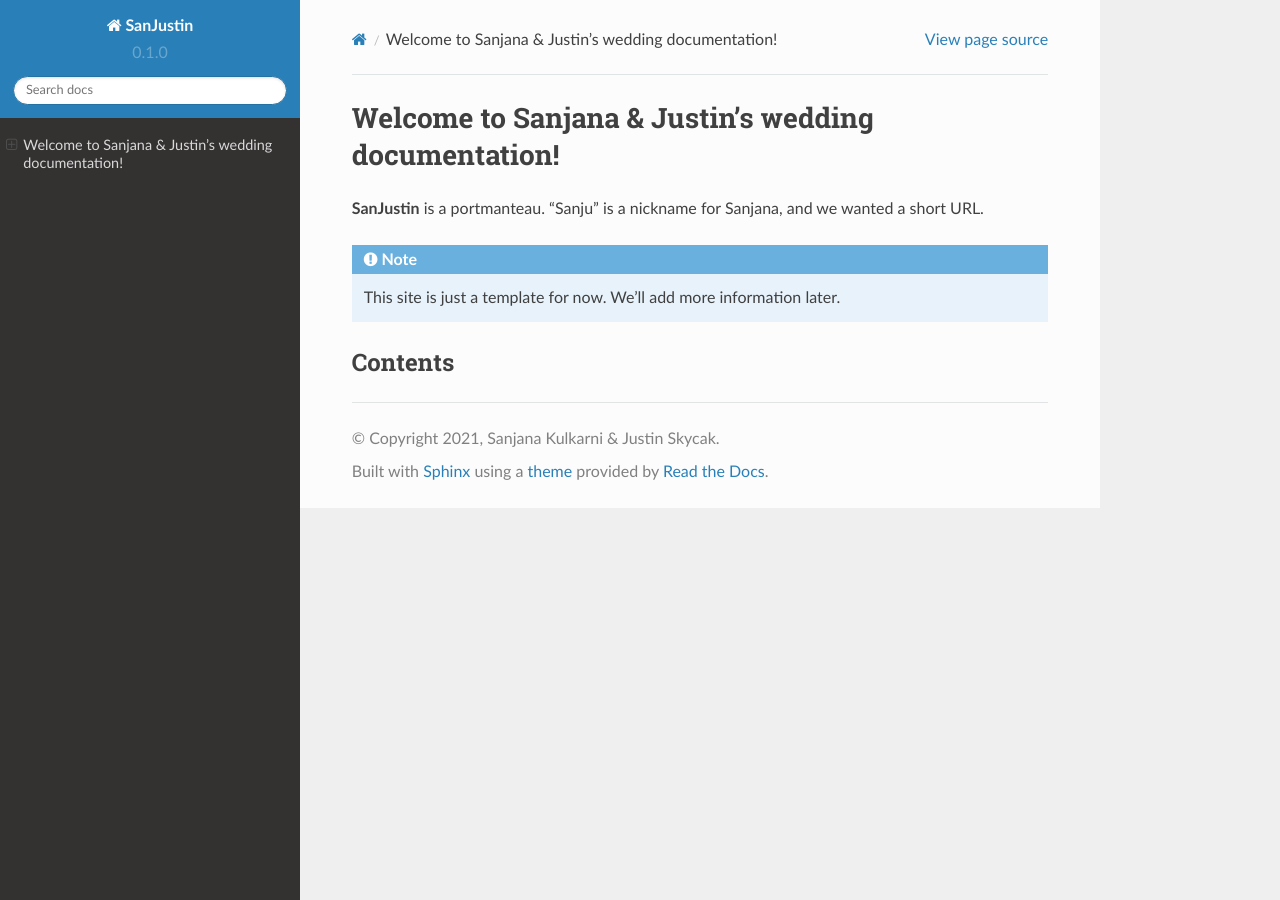
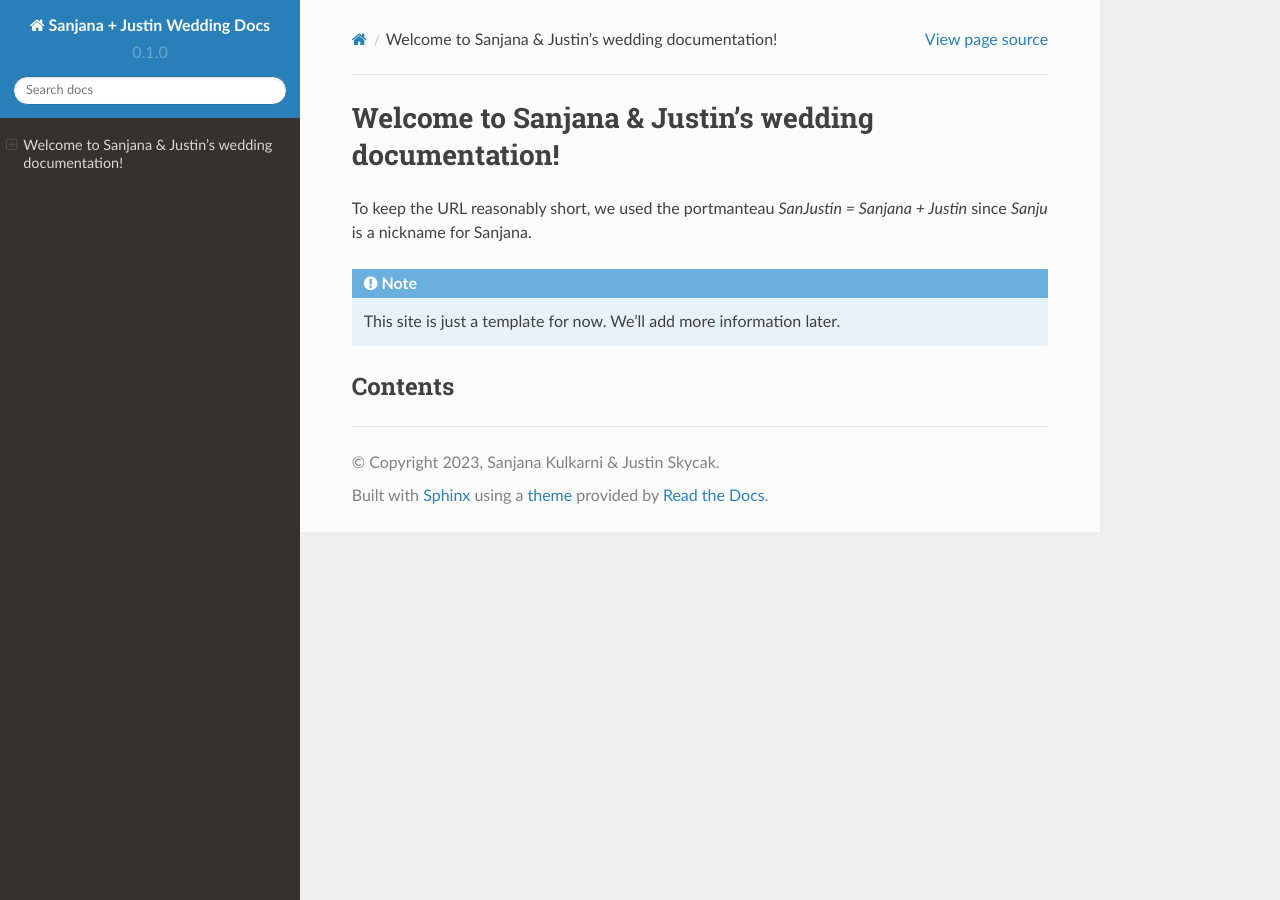
Before and after one commit to jpskycak/wedding, a Sphinx documentation site: the page built from docs/source/index.rst, in a window 1280 px wide. Built offline with Sphinx 7.4.7 and the Read the Docs theme 2.0.0, drawn with Linux system fonts in a browser that asks for light colours; pages that are not in the unit, such as notebooks, are missing from menus.

Commit message:
follow up prev commit

```diff
--- a/docs/source/conf.py
+++ b/docs/source/conf.py
@@ -2,8 +2,8 @@
 
 # -- Project information
 
-project = 'SanJustin'
-copyright = '2021, Sanjana Kulkarni & Justin Skycak'
+project = "Sanjana + Justin Wedding Docs"
+copyright = '2023, Sanjana Kulkarni & Justin Skycak'
 author = 'Sanjana Kulkarni & Justin Skycak'
 
 release = '0.1'
--- a/docs/source/index.rst
+++ b/docs/source/index.rst
@@ -1,7 +1,7 @@
 Welcome to Sanjana & Justin's wedding documentation!
 ===================================
 
-**SanJustin** is a portmanteau. "Sanju" is a nickname for Sanjana, and we wanted a short URL.
+To keep the URL reasonably short, we used the portmanteau `SanJustin = Sanjana + Justin` since *Sanju* is a nickname for Sanjana.
 
 .. (/lu'make/) is a Python library for cooks and food lovers
 .. that creates recipes mixing random ingredients.
```
